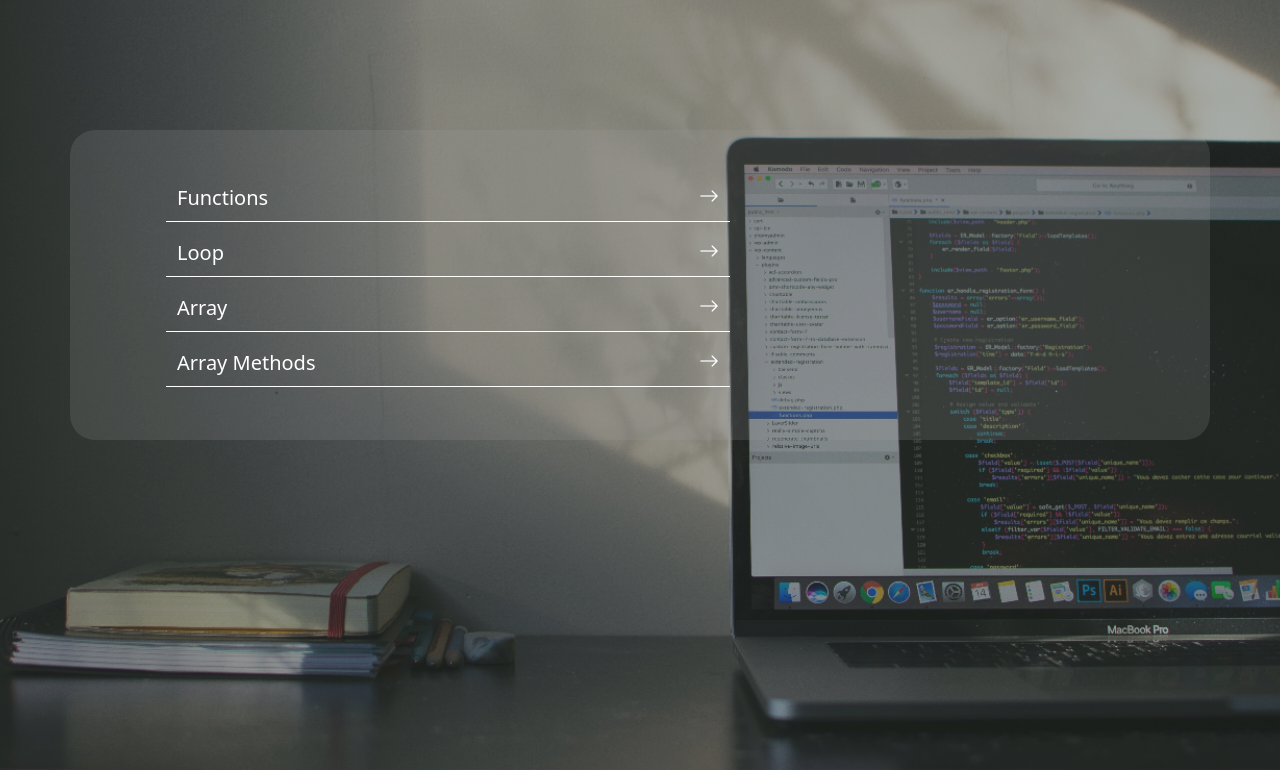
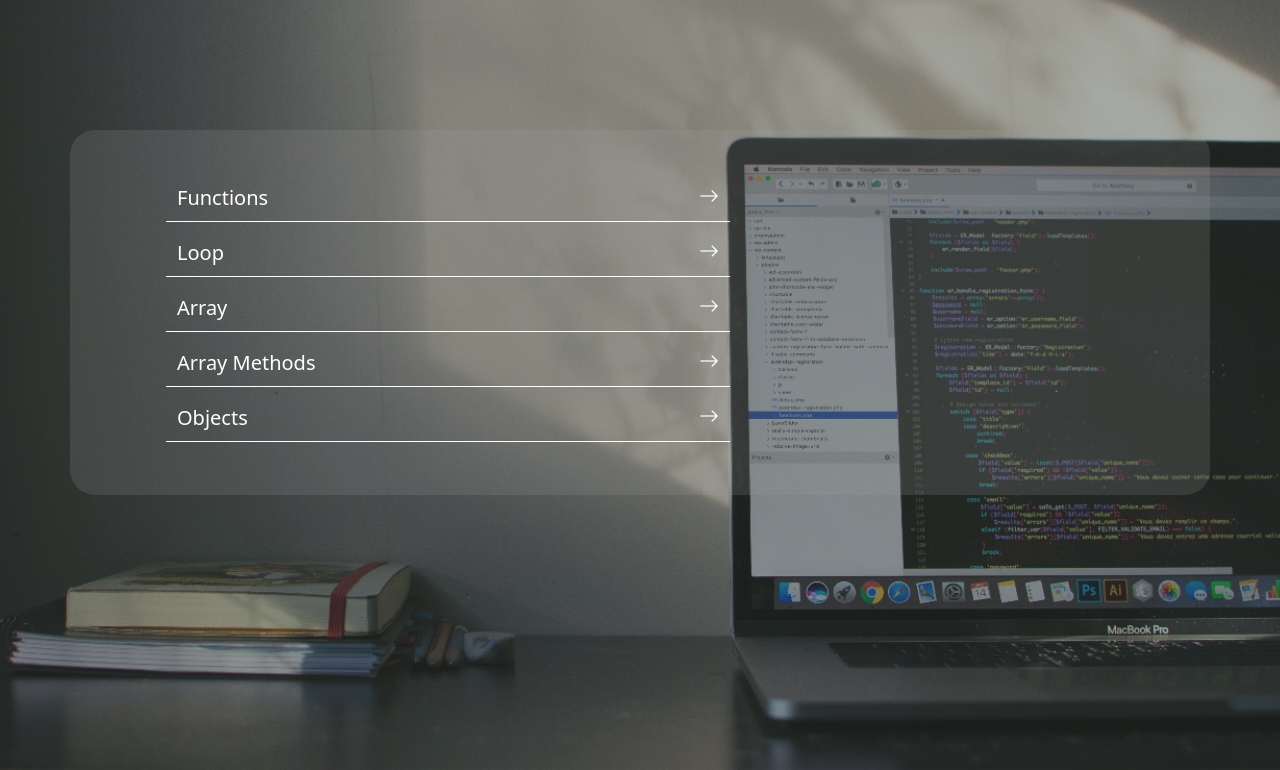
Before and after one commit to rahuleswar/js_methods, a plain HTML site: page index.html in a window 1280 px wide. Shown: the part 30-800 px from the top of the page. Drawn offline with nearby package versions, Linux system fonts and the light colour scheme.

Commit message:
index.html

```diff
--- a/index.html
+++ b/index.html
@@ -40,7 +40,7 @@
                 <a href="lindex.html"><h1>Loop<i class="bi bi-arrow-right"></i></h1></a>
                 <a href="aindex.html"><h1>Array<i class="bi bi-arrow-right"></i></h1></a>
                 <a href="amindex.html"><h1>Array Methods<i class="bi bi-arrow-right"></i></h1></a>
-
+                <a href="Oindex.html"><h1>Objects<i class="bi bi-arrow-right"></i></h1></a>
             </div>
            </div>
         </div>
```
